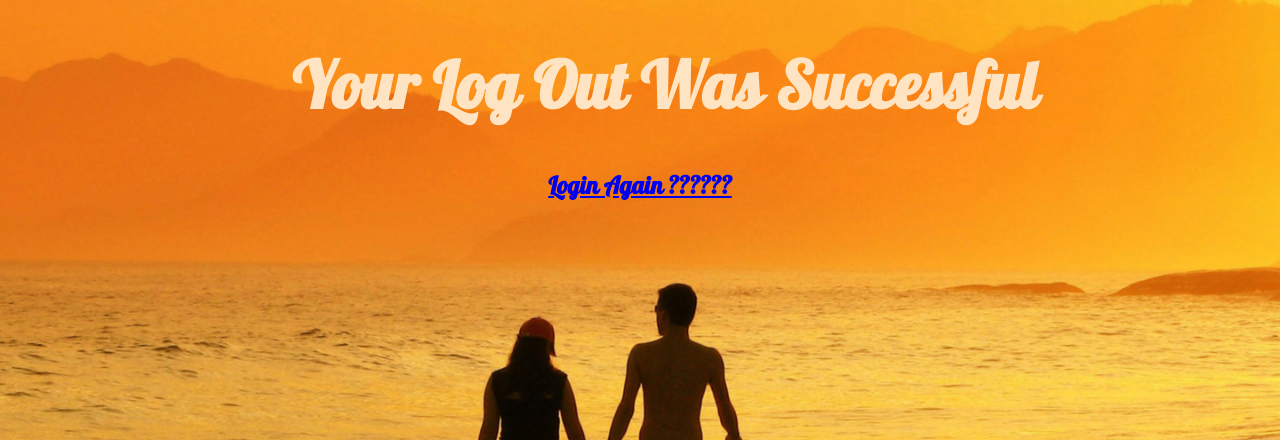
After one commit to karanbh11/project-3-Django, a Django app: page /log_out/ in a window 1280 px wide. The commit adds this page. Shown: the top 440 px of the page. Run offline with Django 3.2, Linux system fonts and the light colour scheme.

Commit message:
Added the log out functionality

```diff
--- a/Project3/urls.py
+++ b/Project3/urls.py
@@ -20,6 +20,7 @@ from Project3.views import *
 urlpatterns = [
     url(r'^admin/', admin.site.urls),
 	url(r'^$', home),
+	url(r'^log_out/$', log_out),
 	url(r'^log/$', login_view),
 	url(r'^post/$', post_view),
 	url(r'^feed/$', feed),
--- a/Project3/views.py
+++ b/Project3/views.py
@@ -155,3 +155,10 @@ def comment(request):
 			return redirect('/feed/')
 	else:
 		return redirect('/login')
+
+
+def log_out(request):
+	if request.COOKIES.get('session_token'):
+		session = session_token.objects.filter(session_token=request.COOKIES.get('session_token'))
+		session.delete()
+	return render(request, 'log_out.html', {'STATIC_URL':STATIC_URL})
--- a/app1/templates/feed.html
+++ b/app1/templates/feed.html
@@ -6,6 +6,7 @@
     <title>Title</title>
 </head>
 <body>
+	<h3><a href="/log_out" style="position:fixed;right:0;">Log Out</a></h3>
 	<div class="feed">
     <form method="post" action="/post/" class="post">
         {% csrf_token %}
--- /dev/null
+++ b/app1/templates/log_out.html
@@ -0,0 +1,11 @@
+<!DOCTYPE html>
+<html>
+<head>
+<title>Successful Log Out</title>
+<link rel="stylesheet" type="text/css" href="{{STATIC_URL}}mycss.css">
+</head>
+<body>
+<h1 align='center'>Your Log Out Was Successful</h1>
+<h2 align="center"><a href="/log">Login Again ??????</a></h2>
+</body>
+</html>
```
Also changed, not shown: Project3/forms.py (line endings or trailing spaces), db.sqlite3.
